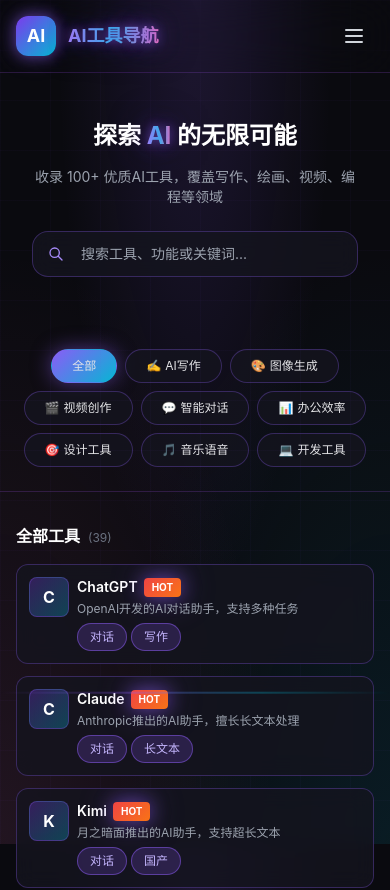
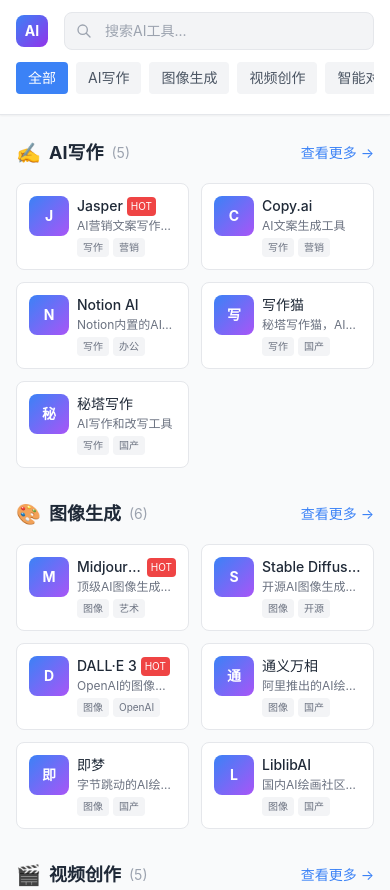
Before and after one commit to aifirst88/aigc-nav, a Next.js app: page / in a window 390 px wide. Shown: the top 890 px of the page. Built offline with nearby package versions, Linux system fonts and the light colour scheme.

Commit message:
feat: 仿aigc.cn排版风格 - 分类区块布局

```diff
--- a/app/globals.css
+++ b/app/globals.css
@@ -3,15 +3,13 @@
 @tailwind utilities;
 
 :root {
-  --background: #0a0a0f;
-  --foreground: #e4e4e7;
-  --primary: #8b5cf6;
-  --primary-glow: rgba(139, 92, 246, 0.5);
-  --secondary: #06b6d4;
-  --secondary-glow: rgba(6, 182, 212, 0.5);
-  --accent: #f472b6;
-  --card-bg: rgba(20, 20, 30, 0.8);
-  --card-border: rgba(139, 92, 246, 0.3);
+  --background: #f5f5f5;
+  --foreground: #1f2937;
+  --primary: #3b82f6;
+  --primary-hover: #2563eb;
+  --card-bg: #ffffff;
+  --border: #e5e7eb;
+  --text-muted: #6b7280;
 }
 
 * {
@@ -21,220 +19,111 @@
 body {
   color: var(--foreground);
   background: var(--background);
-  font-family: 'Inter', -apple-system, BlinkMacSystemFont, 'Segoe UI', Roboto, sans-serif;
-  min-height: 100vh;
-  background-image:
-    radial-gradient(ellipse at top, rgba(139, 92, 246, 0.15) 0%, transparent 50%),
-    radial-gradient(ellipse at bottom right, rgba(6, 182, 212, 0.1) 0%, transparent 50%),
-    radial-gradient(ellipse at bottom left, rgba(244, 114, 182, 0.1) 0%, transparent 50%);
-  background-attachment: fixed;
+  font-family: -apple-system, BlinkMacSystemFont, 'Segoe UI', 'PingFang SC', 'Hiragino Sans GB', 'Microsoft YaHei', sans-serif;
+  line-height: 1.5;
 }
 
 /* 自定义滚动条 */
 ::-webkit-scrollbar {
-  width: 8px;
+  width: 6px;
+  height: 6px;
 }
 
 ::-webkit-scrollbar-track {
-  background: rgba(20, 20, 30, 0.5);
+  background: transparent;
 }
 
 ::-webkit-scrollbar-thumb {
-  background: linear-gradient(180deg, var(--primary), var(--secondary));
-  border-radius: 4px;
+  background: #d1d5db;
+  border-radius: 3px;
 }
 
-/* 霓虹发光效果 */
-.neon-glow {
-  box-shadow:
-    0 0 5px var(--primary-glow),
-    0 0 20px var(--primary-glow),
-    0 0 40px var(--primary-glow);
+::-webkit-scrollbar-thumb:hover {
+  background: #9ca3af;
 }
 
-.neon-text {
-  text-shadow:
-    0 0 10px var(--primary-glow),
-    0 0 20px var(--primary-glow),
-    0 0 40px var(--primary-glow);
+/* 卡片样式 */
+.tool-card {
+  background: var(--card-bg);
+  border: 1px solid var(--border);
+  border-radius: 8px;
+  transition: all 0.2s ease;
 }
 
-/* 卡片悬浮效果 */
-.cyber-card {
-  background: var(--card-bg);
-  border: 1px solid var(--card-border);
-  backdrop-filter: blur(10px);
-  transition: all 0.3s ease;
-  position: relative;
-  overflow: hidden;
-}
-
-.cyber-card::before {
-  content: '';
-  position: absolute;
-  top: 0;
-  left: -100%;
-  width: 100%;
-  height: 100%;
-  background: linear-gradient(
-    90deg,
-    transparent,
-    rgba(139, 92, 246, 0.1),
-    transparent
-  );
-  transition: left 0.5s ease;
-}
-
-.cyber-card:hover::before {
-  left: 100%;
-}
-
-.cyber-card:hover {
+.tool-card:hover {
   border-color: var(--primary);
-  box-shadow:
-    0 0 20px var(--primary-glow),
-    inset 0 0 20px rgba(139, 92, 246, 0.05);
-  transform: translateY(-5px);
-}
-
-/* 渐变边框 */
-.gradient-border {
-  position: relative;
-  background: var(--card-bg);
-  border-radius: 16px;
-}
-
-.gradient-border::before {
-  content: '';
-  position: absolute;
-  inset: 0;
-  border-radius: 16px;
-  padding: 1px;
-  background: linear-gradient(135deg, var(--primary), var(--secondary), var(--accent));
-  -webkit-mask:
-    linear-gradient(#fff 0 0) content-box,
-    linear-gradient(#fff 0 0);
-  -webkit-mask-composite: xor;
-  mask-composite: exclude;
-}
-
-/* 脉冲动画 */
-@keyframes pulse-glow {
-  0%, 100% {
-    box-shadow: 0 0 5px var(--primary-glow);
-  }
-  50% {
-    box-shadow: 0 0 20px var(--primary-glow), 0 0 40px var(--primary-glow);
-  }
-}
-
-.pulse-glow {
-  animation: pulse-glow 2s ease-in-out infinite;
-}
-
-/* 扫描线效果 */
-@keyframes scan {
-  0% {
-    transform: translateY(-100%);
-  }
-  100% {
-    transform: translateY(100vh);
-  }
-}
-
-.scan-line {
-  position: fixed;
-  top: 0;
-  left: 0;
-  right: 0;
-  height: 2px;
-  background: linear-gradient(90deg, transparent, var(--primary), var(--secondary), transparent);
-  opacity: 0.3;
-  animation: scan 8s linear infinite;
-  pointer-events: none;
-  z-index: 9999;
+  box-shadow: 0 4px 12px rgba(59, 130, 246, 0.15);
+  transform: translateY(-2px);
 }
 
 /* 按钮样式 */
-.cyber-button {
-  background: linear-gradient(135deg, var(--primary), var(--secondary));
-  border: none;
-  padding: 10px 24px;
-  border-radius: 8px;
+.btn-primary {
+  background: var(--primary);
   color: white;
-  font-weight: 600;
-  cursor: pointer;
-  transition: all 0.3s ease;
-  position: relative;
-  overflow: hidden;
+  padding: 8px 16px;
+  border-radius: 6px;
+  font-weight: 500;
+  transition: all 0.2s;
 }
 
-.cyber-button:hover {
-  box-shadow: 0 0 20px var(--primary-glow);
-  transform: scale(1.05);
+.btn-primary:hover {
+  background: var(--primary-hover);
 }
 
 /* 标签样式 */
-.cyber-tag {
-  background: rgba(139, 92, 246, 0.2);
-  border: 1px solid rgba(139, 92, 246, 0.5);
-  padding: 4px 12px;
-  border-radius: 9999px;
+.tag {
+  background: #f3f4f6;
+  color: #6b7280;
+  padding: 2px 8px;
+  border-radius: 4px;
   font-size: 12px;
-  color: #c4b5fd;
 }
 
 /* HOT标签 */
 .hot-tag {
   background: linear-gradient(135deg, #ef4444, #f97316);
   color: white;
-  padding: 2px 8px;
+  padding: 2px 6px;
   border-radius: 4px;
   font-size: 10px;
   font-weight: bold;
-  animation: pulse-glow 1.5s ease-in-out infinite;
 }
 
-/* 搜索框样式 */
-.cyber-input {
-  background: rgba(20, 20, 30, 0.8);
-  border: 1px solid var(--card-border);
-  backdrop-filter: blur(10px);
-  transition: all 0.3s ease;
+/* 分类标题 */
+.section-title {
+  font-size: 18px;
+  font-weight: 700;
+  color: #1f2937;
+  display: flex;
+  align-items: center;
+  gap: 8px;
 }
 
-.cyber-input:focus {
-  border-color: var(--primary);
-  box-shadow: 0 0 20px var(--primary-glow);
-  outline: none;
+/* 响应式隐藏 */
+@media (max-width: 640px) {
+  .hide-mobile {
+    display: none !important;
+  }
 }
 
-/* 分类按钮 */
-.category-btn {
-  background: var(--card-bg);
-  border: 1px solid var(--card-border);
-  padding: 8px 20px;
-  border-radius: 9999px;
-  color: var(--foreground);
-  cursor: pointer;
-  transition: all 0.3s ease;
+/* 加载动画 */
+@keyframes pulse {
+  0%, 100% {
+    opacity: 1;
+  }
+  50% {
+    opacity: 0.5;
+  }
 }
 
-.category-btn:hover {
-  border-color: var(--primary);
-  box-shadow: 0 0 15px var(--primary-glow);
+.animate-pulse {
+  animation: pulse 2s cubic-bezier(0.4, 0, 0.6, 1) infinite;
 }
 
-.category-btn.active {
-  background: linear-gradient(135deg, var(--primary), var(--secondary));
-  border-color: transparent;
-  box-shadow: 0 0 20px var(--primary-glow);
+/* 渐变文字 */
+.gradient-text {
+  background: linear-gradient(135deg, #3b82f6, #8b5cf6);
+  -webkit-background-clip: text;
+  -webkit-text-fill-color: transparent;
+  background-clip: text;
 }
-
-/* 网格背景 */
-.grid-bg {
-  background-image:
-    linear-gradient(rgba(139, 92, 246, 0.03) 1px, transparent 1px),
-    linear-gradient(90deg, rgba(139, 92, 246, 0.03) 1px, transparent 1px);
-  background-size: 50px 50px;
-}
--- a/app/page.tsx
+++ b/app/page.tsx
@@ -2,111 +2,89 @@
 
 import { useState, useMemo } from 'react'
 import { categories, tools } from '../data/tools'
-import ToolCard from '../components/ToolCard'
 
 export default function Home() {
+  const [activeCategory, setActiveCategory] = useState('all')
   const [searchQuery, setSearchQuery] = useState('')
-  const [activeCategory, setActiveCategory] = useState('all')
+
+  // 按分类分组工具
+  const toolsByCategory = useMemo(() => {
+    const grouped: Record<string, typeof tools> = {}
+    categories.forEach(cat => {
+      grouped[cat.id] = tools.filter(t => t.category === cat.id)
+    })
+    return grouped
+  }, [])
 
   const filteredTools = useMemo(() => {
-    return tools.filter(tool => {
-      const matchesSearch = searchQuery === '' ||
-        tool.name.toLowerCase().includes(searchQuery.toLowerCase()) ||
-        tool.description.toLowerCase().includes(searchQuery.toLowerCase()) ||
-        tool.tags.some(tag => tag.toLowerCase().includes(searchQuery.toLowerCase()))
+    if (activeCategory === 'all') return tools
+    return tools.filter(t => t.category === activeCategory)
+  }, [activeCategory])
 
-      const matchesCategory = activeCategory === 'all' || tool.category === activeCategory
-
-      return matchesSearch && matchesCategory
-    })
-  }, [searchQuery, activeCategory])
-
-  const hotTools = useMemo(() => tools.filter(t => t.hot).slice(0, 6), [])
+  const searchResults = useMemo(() => {
+    if (!searchQuery) return null
+    return tools.filter(t =>
+      t.name.toLowerCase().includes(searchQuery.toLowerCase()) ||
+      t.description.toLowerCase().includes(searchQuery.toLowerCase()) ||
+      t.tags.some(tag => tag.toLowerCase().includes(searchQuery.toLowerCase()))
+    )
+  }, [searchQuery])
 
   return (
-    <main className="min-h-screen relative overflow-x-hidden">
-      {/* 扫描线效果 */}
-      <div className="scan-line" />
-
-      {/* 网格背景 */}
-      <div className="fixed inset-0 grid-bg pointer-events-none" />
-
-      {/* Header */}
-      <header className="sticky top-0 z-50 backdrop-blur-xl border-b border-purple-500/20">
-        <div className="max-w-7xl mx-auto px-4 sm:px-6 lg:px-8 py-4">
-          <div className="flex items-center justify-between">
-            <div className="flex items-center gap-3">
-              <div className="w-10 h-10 sm:w-12 sm:h-12 rounded-xl bg-gradient-to-br from-violet-600 to-cyan-500 flex items-center justify-center text-white text-lg sm:text-xl font-bold pulse-glow">
+    <main className="min-h-screen bg-gray-50">
+      {/* 顶部导航 */}
+      <header className="bg-white border-b border-gray-200 sticky top-0 z-50 shadow-sm">
+        <div className="max-w-7xl mx-auto px-4 py-3">
+          <div className="flex items-center justify-between gap-4">
+            {/* Logo */}
+            <div className="flex items-center gap-2 flex-shrink-0">
+              <div className="w-8 h-8 bg-gradient-to-br from-blue-500 to-purple-600 rounded-lg flex items-center justify-center text-white font-bold text-sm">
                 AI
               </div>
-              <div>
-                <h1 className="text-lg sm:text-xl font-bold text-white">
-                  <span className="bg-gradient-to-r from-violet-400 via-cyan-400 to-pink-400 bg-clip-text text-transparent neon-text">
-                    AI工具导航
-                  </span>
-                </h1>
-                <p className="text-xs text-gray-400 hidden sm:block">发现最棒的AI工具</p>
+              <span className="font-bold text-gray-800 text-sm sm:text-base hidden sm:block">AI工具导航</span>
             </div>
-            </div>
-            <nav className="hidden md:flex items-center gap-6">
-              <a href="#" className="text-sm text-gray-300 hover:text-cyan-400 transition-colors">首页</a>
-              <a href="#" className="text-sm text-gray-300 hover:text-cyan-400 transition-colors">分类</a>
-              <a href="#" className="text-sm text-gray-300 hover:text-cyan-400 transition-colors">关于</a>
-            </nav>
-            {/* 移动端菜单按钮 */}
-            <button className="md:hidden p-2 text-gray-300 hover:text-white">
-              <svg className="w-6 h-6" fill="none" stroke="currentColor" viewBox="0 0 24 24">
-                <path strokeLinecap="round" strokeLinejoin="round" strokeWidth={2} d="M4 6h16M4 12h16M4 18h16" />
-              </svg>
-            </button>
-          </div>
-        </div>
-      </header>
 
-      {/* Hero Section */}
-      <section className="relative py-12 sm:py-16 lg:py-24">
-        <div className="max-w-4xl mx-auto px-4 sm:px-6 lg:px-8 text-center">
-          <h2 className="text-2xl sm:text-4xl lg:text-5xl font-bold mb-4 sm:mb-6 leading-tight">
-            <span className="text-white">探索</span>{' '}
-            <span className="bg-gradient-to-r from-violet-400 via-cyan-400 to-pink-400 bg-clip-text text-transparent neon-text">
-              AI
-            </span>{' '}
-            <span className="text-white">的无限可能</span>
-          </h2>
-          <p className="text-sm sm:text-lg text-gray-400 mb-6 sm:mb-8 max-w-2xl mx-auto px-4">
-            收录 100+ 优质AI工具，覆盖写作、绘画、视频、编程等领域
-          </p>
-
-          {/* Search Box */}
-          <div className="relative max-w-xl sm:max-w-2xl mx-auto px-4">
+            {/* 搜索框 */}
+            <div className="flex-1 max-w-xl">
               <div className="relative">
                 <input
                   type="text"
                   value={searchQuery}
                   onChange={(e) => setSearchQuery(e.target.value)}
-                placeholder="搜索工具、功能或关键词..."
-                className="w-full px-4 sm:px-6 py-3 sm:py-4 pl-12 sm:pl-14 text-white cyber-input rounded-2xl text-sm sm:text-base"
+                  placeholder="搜索AI工具..."
+                  className="w-full px-4 py-2 pl-10 bg-gray-100 border border-gray-200 rounded-lg text-sm focus:outline-none focus:ring-2 focus:ring-blue-500 focus:border-transparent"
                 />
-              <svg
-                className="absolute left-4 sm:left-5 top-1/2 -translate-y-1/2 w-4 sm:w-5 h-4 sm:h-5 text-violet-400"
-                fill="none"
-                stroke="currentColor"
-                viewBox="0 0 24 24"
-              >
+                <svg className="absolute left-3 top-1/2 -translate-y-1/2 w-4 h-4 text-gray-400" fill="none" stroke="currentColor" viewBox="0 0 24 24">
                   <path strokeLinecap="round" strokeLinejoin="round" strokeWidth={2} d="M21 21l-6-6m2-5a7 7 0 11-14 0 7 7 0 0114 0z" />
                 </svg>
               </div>
             </div>
-        </div>
-      </section>
 
-      {/* Category Filter */}
-      <section className="py-6 sm:py-8 border-b border-purple-500/20">
-        <div className="max-w-7xl mx-auto px-4 sm:px-6 lg:px-8">
-          <div className="flex flex-wrap gap-2 sm:gap-3 justify-center">
+            {/* 分类标签 */}
+            <div className="hidden lg:flex items-center gap-1">
               <button
                 onClick={() => setActiveCategory('all')}
-              className={`category-btn text-xs sm:text-sm ${activeCategory === 'all' ? 'active' : ''}`}
+                className={`px-3 py-1.5 rounded text-sm whitespace-nowrap ${activeCategory === 'all' ? 'bg-blue-500 text-white' : 'text-gray-600 hover:bg-gray-100'}`}
+              >
+                全部
+              </button>
+              {categories.slice(0, 6).map(cat => (
+                <button
+                  key={cat.id}
+                  onClick={() => setActiveCategory(cat.id)}
+                  className={`px-3 py-1.5 rounded text-sm whitespace-nowrap ${activeCategory === cat.id ? 'bg-blue-500 text-white' : 'text-gray-600 hover:bg-gray-100'}`}
+                >
+                  {cat.name}
+                </button>
+              ))}
+            </div>
+          </div>
+
+          {/* 移动端分类 */}
+          <div className="lg:hidden mt-3 flex gap-2 overflow-x-auto pb-2">
+            <button
+              onClick={() => setActiveCategory('all')}
+              className={`px-3 py-1.5 rounded text-sm whitespace-nowrap ${activeCategory === 'all' ? 'bg-blue-500 text-white' : 'bg-gray-100 text-gray-600'}`}
             >
               全部
             </button>
@@ -114,76 +92,130 @@
               <button
                 key={cat.id}
                 onClick={() => setActiveCategory(cat.id)}
-                className={`category-btn text-xs sm:text-sm flex items-center gap-1 sm:gap-1.5 ${activeCategory === cat.id ? 'active' : ''}`}
+                className={`px-3 py-1.5 rounded text-sm whitespace-nowrap ${activeCategory === cat.id ? 'bg-blue-500 text-white' : 'bg-gray-100 text-gray-600'}`}
               >
-                <span>{cat.icon}</span>
-                <span>{cat.name}</span>
+                {cat.name}
               </button>
             ))}
           </div>
         </div>
+      </header>
+
+      {/* 搜索结果 */}
+      {searchResults && (
+        <section className="max-w-7xl mx-auto px-4 py-6">
+          <h2 className="text-lg font-bold text-gray-800 mb-4">搜索结果 ({searchResults.length})</h2>
+          <div className="grid grid-cols-2 sm:grid-cols-3 md:grid-cols-4 lg:grid-cols-5 xl:grid-cols-6 gap-3">
+            {searchResults.map(tool => (
+              <ToolCard key={tool.id} tool={tool} />
+            ))}
+          </div>
+          {searchResults.length === 0 && (
+            <p className="text-gray-500 text-center py-8">没有找到相关工具</p>
+          )}
         </section>
+      )}
 
-      {/* Tools Grid */}
-      <section className="py-8 sm:py-12">
-        <div className="max-w-7xl mx-auto px-4 sm:px-6 lg:px-8">
-          {/* Results Count */}
-          <div className="flex items-center justify-between mb-4 sm:mb-6">
-            <h3 className="text-base sm:text-lg font-semibold text-white">
-              {activeCategory === 'all' ? '全部工具' : categories.find(c => c.id === activeCategory)?.name}
-              <span className="ml-2 text-xs sm:text-sm font-normal text-gray-500">({filteredTools.length})</span>
-            </h3>
+      {/* 主要内容 */}
+      {!searchResults && (
+        <div className="max-w-7xl mx-auto px-4 py-6">
+          {activeCategory === 'all' ? (
+            // 全部分类：按区块展示
+            <div className="space-y-8">
+              {categories.map(cat => (
+                <section key={cat.id}>
+                  <div className="flex items-center justify-between mb-4">
+                    <h2 className="text-lg font-bold text-gray-800 flex items-center gap-2">
+                      <span className="text-xl">{cat.icon}</span>
+                      {cat.name}
+                      <span className="text-sm font-normal text-gray-400">({toolsByCategory[cat.id]?.length || 0})</span>
+                    </h2>
+                    <button
+                      onClick={() => setActiveCategory(cat.id)}
+                      className="text-sm text-blue-500 hover:text-blue-600"
+                    >
+                      查看更多 →
+                    </button>
                   </div>
-
-          {/* Grid - 响应式列数 */}
-          <div className="grid grid-cols-1 sm:grid-cols-2 lg:grid-cols-3 xl:grid-cols-4 gap-3 sm:gap-4">
+                  <div className="grid grid-cols-2 sm:grid-cols-3 md:grid-cols-4 lg:grid-cols-5 xl:grid-cols-6 gap-3">
+                    {toolsByCategory[cat.id]?.slice(0, 6).map(tool => (
+                      <ToolCard key={tool.id} tool={tool} />
+                    ))}
+                  </div>
+                </section>
+              ))}
+            </div>
+          ) : (
+            // 单个分类：展示该分类所有工具
+            <section>
+              <div className="flex items-center justify-between mb-4">
+                <h2 className="text-lg font-bold text-gray-800 flex items-center gap-2">
+                  <span className="text-xl">{categories.find(c => c.id === activeCategory)?.icon}</span>
+                  {categories.find(c => c.id === activeCategory)?.name}
+                  <span className="text-sm font-normal text-gray-400">({filteredTools.length})</span>
+                </h2>
+                <button
+                  onClick={() => setActiveCategory('all')}
+                  className="text-sm text-gray-500 hover:text-gray-700"
+                >
+                  ← 返回全部
+                </button>
+              </div>
+              <div className="grid grid-cols-2 sm:grid-cols-3 md:grid-cols-4 lg:grid-cols-5 xl:grid-cols-6 gap-3">
                 {filteredTools.map(tool => (
                   <ToolCard key={tool.id} tool={tool} />
                 ))}
               </div>
-
-          {filteredTools.length === 0 && (
-            <div className="text-center py-12 sm:py-16">
-              <div className="text-4xl sm:text-6xl mb-4">🔍</div>
-              <p className="text-gray-400 text-sm sm:text-base">没有找到匹配的工具</p>
+            </section>
+          )}
         </div>
       )}
-        </div>
-      </section>
 
-      {/* Hot Tools Section */}
-      {searchQuery === '' && activeCategory === 'all' && (
-        <section className="py-8 sm:py-12 relative">
-          <div className="absolute inset-0 bg-gradient-to-r from-violet-900/20 via-transparent to-cyan-900/20 pointer-events-none" />
-          <div className="max-w-7xl mx-auto px-4 sm:px-6 lg:px-8 relative">
-            <h3 className="text-lg sm:text-xl font-bold text-white mb-4 sm:mb-6 flex items-center gap-2">
-              <span className="text-red-500 animate-pulse">🔥</span>
-              <span className="bg-gradient-to-r from-orange-400 to-red-500 bg-clip-text text-transparent">
-                热门推荐
-              </span>
-            </h3>
-            <div className="grid grid-cols-2 sm:grid-cols-3 lg:grid-cols-4 xl:grid-cols-6 gap-3 sm:gap-4">
-              {hotTools.map(tool => (
-                <ToolCard key={tool.id} tool={tool} compact />
-              ))}
-            </div>
-          </div>
-        </section>
-      )}
-
-      {/* Footer */}
-      <footer className="py-6 sm:py-8 border-t border-purple-500/20">
-        <div className="max-w-7xl mx-auto px-4 sm:px-6 lg:px-8 text-center">
-          <p className="text-xs sm:text-sm text-gray-500">
-            © 2024 <span className="text-violet-400">AI工具导航</span> · 收录优质AI工具 · 让AI为你工作
-          </p>
-          <div className="mt-4 flex justify-center gap-4 text-xs text-gray-600">
-            <span>香港服务器部署</span>
-            <span>|</span>
-            <span>aitoolsyun.com</span>
-          </div>
+      {/* 底部 */}
+      <footer className="bg-white border-t border-gray-200 py-6 mt-8">
+        <div className="max-w-7xl mx-auto px-4 text-center text-sm text-gray-500">
+          <p>© 2024 AI工具导航 · aitoolsyun.com</p>
+          <p className="mt-1 text-xs text-gray-400">收录优质AI工具，让AI为你工作</p>
         </div>
       </footer>
     </main>
   )
 }
+
+// 工具卡片组件
+function ToolCard({ tool }: { tool: typeof tools[0] }) {
+  return (
+    <a
+      href={tool.url}
+      target="_blank"
+      rel="noopener noreferrer"
+      className="block bg-white rounded-lg p-3 border border-gray-200 hover:border-blue-300 hover:shadow-md transition-all group"
+    >
+      <div className="flex items-start gap-2">
+        {/* 图标 */}
+        <div className="w-10 h-10 bg-gradient-to-br from-blue-500 to-purple-500 rounded-lg flex items-center justify-center text-white font-bold text-sm flex-shrink-0 group-hover:scale-105 transition-transform">
+          {tool.name.charAt(0)}
+        </div>
+        {/* 内容 */}
+        <div className="flex-1 min-w-0">
+          <div className="flex items-center gap-1">
+            <h3 className="font-medium text-gray-800 text-sm truncate group-hover:text-blue-600">
+              {tool.name}
+            </h3>
+            {tool.hot && (
+              <span className="px-1 py-0.5 bg-red-500 text-white text-[10px] rounded flex-shrink-0">HOT</span>
+            )}
+          </div>
+          <p className="text-xs text-gray-500 mt-0.5 line-clamp-1">{tool.description}</p>
+          <div className="flex flex-wrap gap-1 mt-1">
+            {tool.tags.slice(0, 2).map(tag => (
+              <span key={tag} className="px-1.5 py-0.5 bg-gray-100 text-gray-500 text-[10px] rounded">
+                {tag}
+              </span>
+            ))}
+          </div>
+        </div>
+      </div>
+    </a>
+  )
+}
```
Lines whose indentation alone changed are shown as unchanged.
